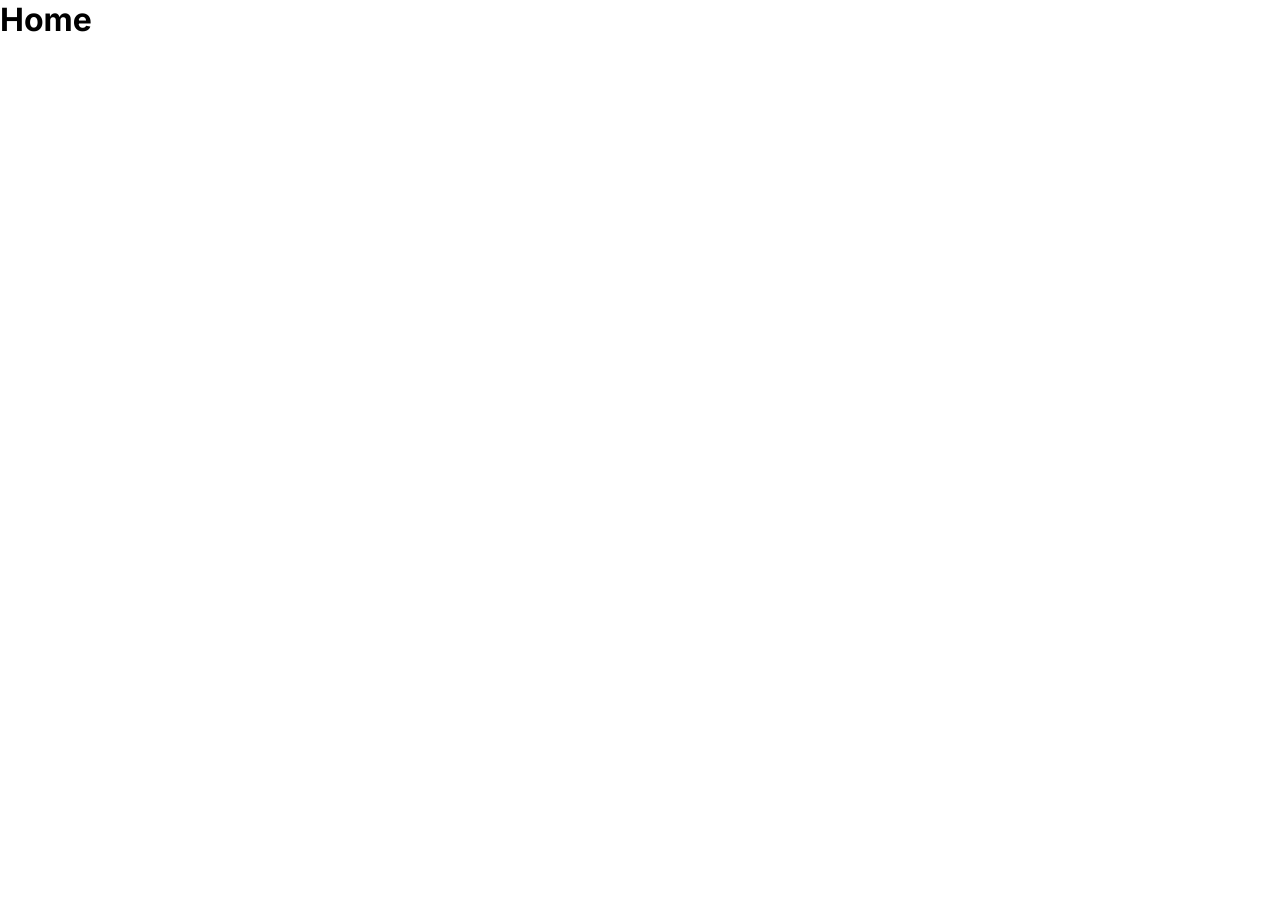
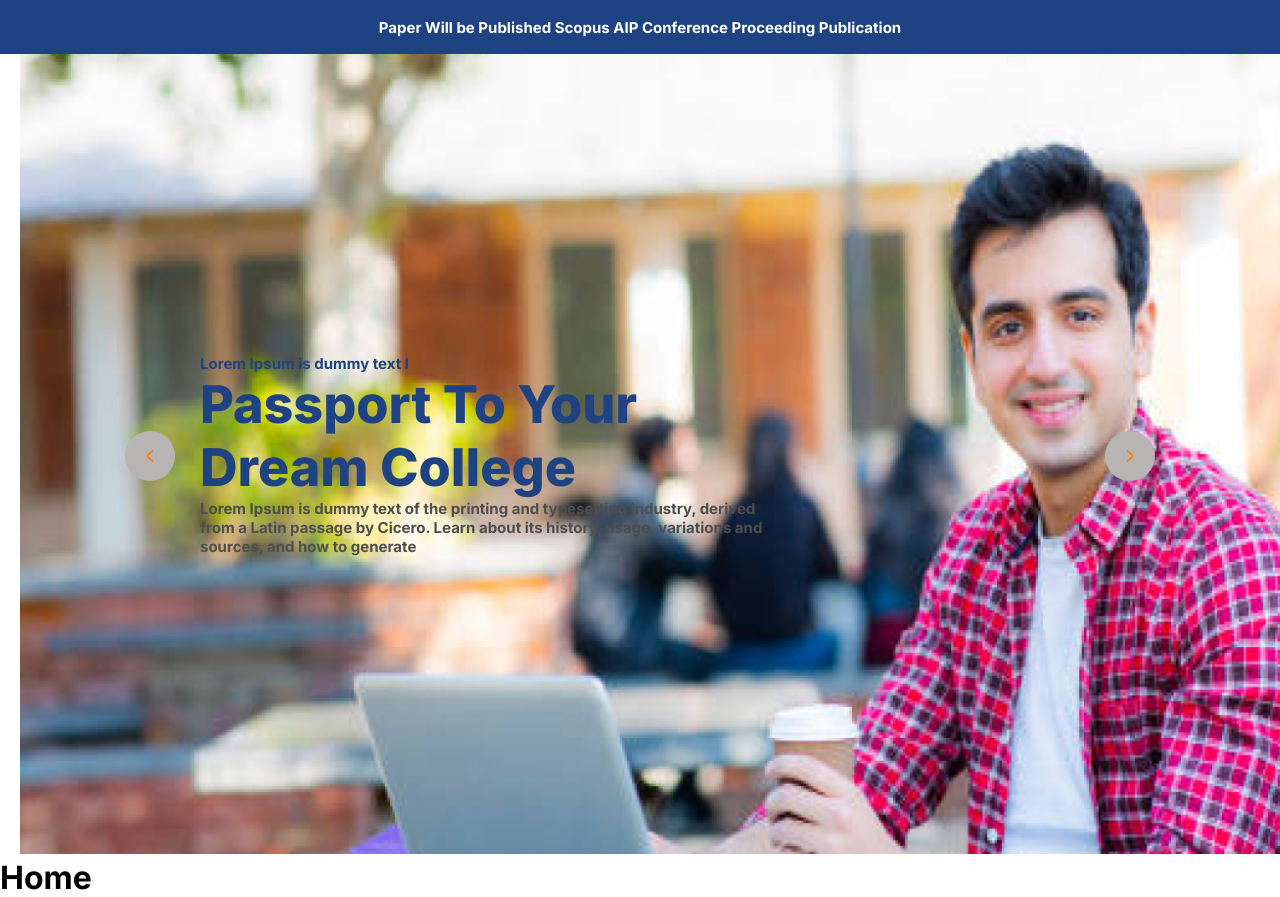
Before and after one commit to Vikalp-Mishra03/Way2Admission, a React (Vite) app in the folder Way2Admission/: page / in a window 1280 px wide. Before the commit the page ends 800 px from the top, so only its background shows below. Built offline with nearby package versions, Linux system fonts and the light colour scheme.

Commit message:
adding some new component

```diff
--- a/Way2Admission/src/pages/Home.jsx
+++ b/Way2Admission/src/pages/Home.jsx
@@ -1,10 +1,15 @@
 import React from 'react'
+import Publication from '../component/publication/Publication'
+import Imagecarousel from '../component/Carousel/Imagecarousel'
+
 
 
 export default function Home() {
     return (
         <div>
-           <h1>Home</h1>
+            <Publication />
+            <Imagecarousel />
+            <h1>Home</h1>
         </div>
     )
 }
```
